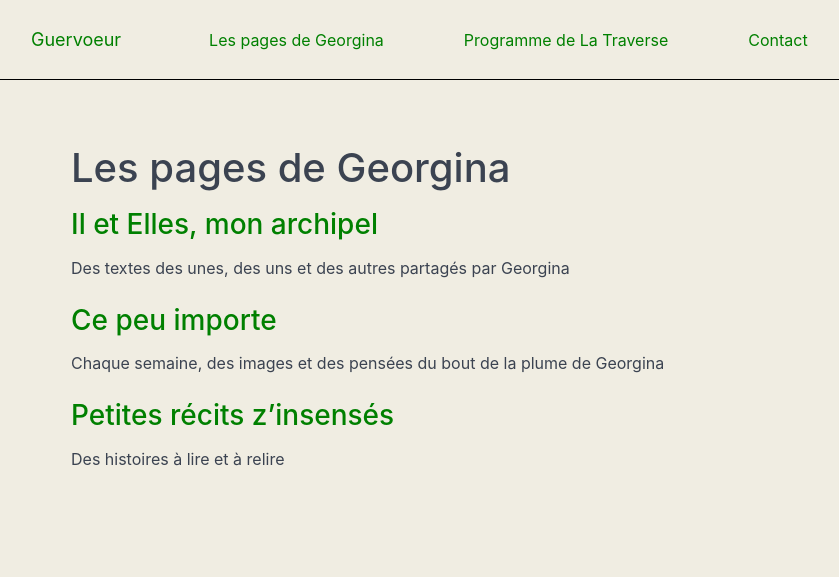
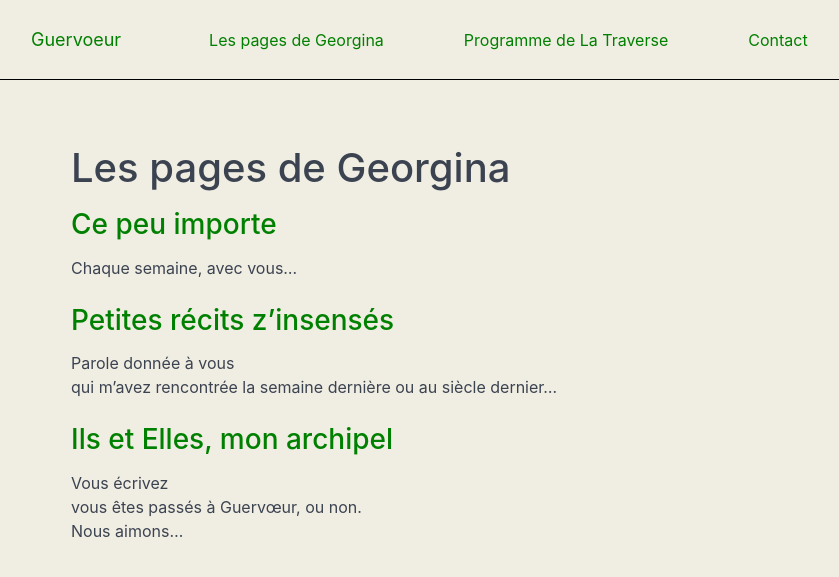
Before and after one commit to violaine-web/guervoeur, a Jekyll site: the page built from les-pages-de-georgina.markdown, in a window 1280 px wide. Shown: the top 577 px of the page, without its empty margins (141-980 px from the left). Built offline with Jekyll 4.4.1, drawn with Linux system fonts in a browser that asks for light colours.

Commit message:
change l'ordre des textes

```diff
--- a/les-pages-de-georgina.markdown
+++ b/les-pages-de-georgina.markdown
@@ -3,12 +3,14 @@ layout: page
 title: Les pages de Georgina
 permalink: /pages-georgina/
 ---
-
-### [Il et Elles, mon archipel](/archipel)
-Des textes des unes, des uns et des autres partagés par Georgina
-
 ### [Ce peu importe](2021-02-02-essai-2)
-Chaque semaine, des images et des pensées du bout de la plume de Georgina
+Chaque semaine, avec vous...
 
 ### [Petites récits z'insensés](/insenses)
-Des histoires à lire et à relire
+Parole donnée à vous
+qui m'avez rencontrée la semaine dernière ou au siècle dernier...
+
+### [Ils et Elles, mon archipel](/archipel)
+Vous écrivez
+vous êtes passés à Guervœur, ou non.
+Nous aimons...
```
